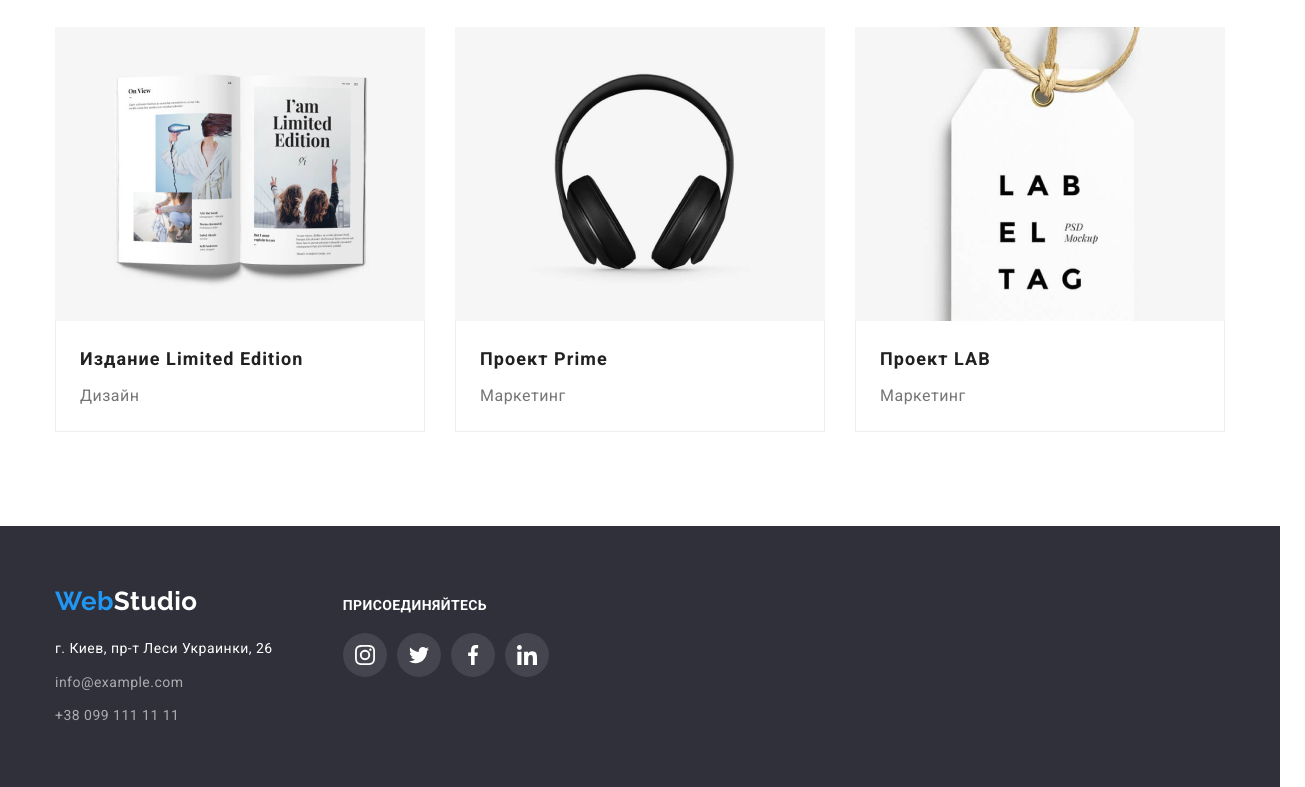
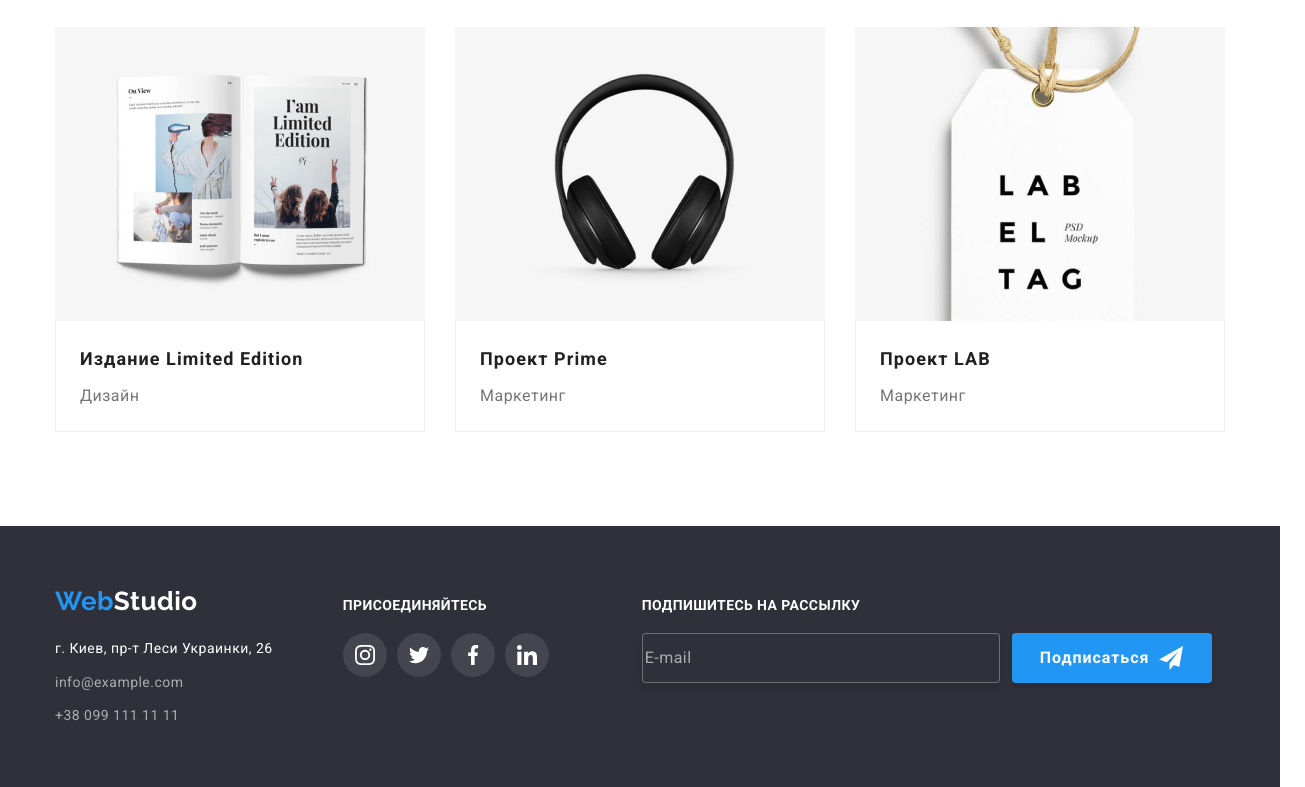
Before and after one commit to EvgeniyTIR/goit-markup-hw-06, a plain HTML site: page portfolio.html in a window 1280 px wide. Shown: the part 1109-1896 px from the top of the page, 1305 px wide, since content can reach past the window. Drawn offline with nearby package versions, Linux system fonts and the light colour scheme.

Commit message:
hw-06+portfolio-form

```diff
--- a/portfolio.html
+++ b/portfolio.html
@@ -230,6 +230,20 @@
                     </a></li>
             </ul>
         </div>
+        <div class="footer-mailing">
+            <h3 class="invite-title form">Подпишитесь на рассылку</h3>
+            <form action="#" method="get" class="js-speaker-form footer-form">
+
+                <label for="footer-email"></label>
+                <input type="email" name="email" id="footer-email" placeholder="E-mail" class="footer-input">
+
+                <button type="submit" class="footer-button">Подписаться
+                    <svg class="icon-send" width="24" height="24">
+                        <use href="images/icons.svg#icon-send"></use>
+                    </svg>
+                </button>
+            </form>
+        </div>
     </div>
 </footer>
 </body>
```
Lines whose indentation alone changed are shown as unchanged.
